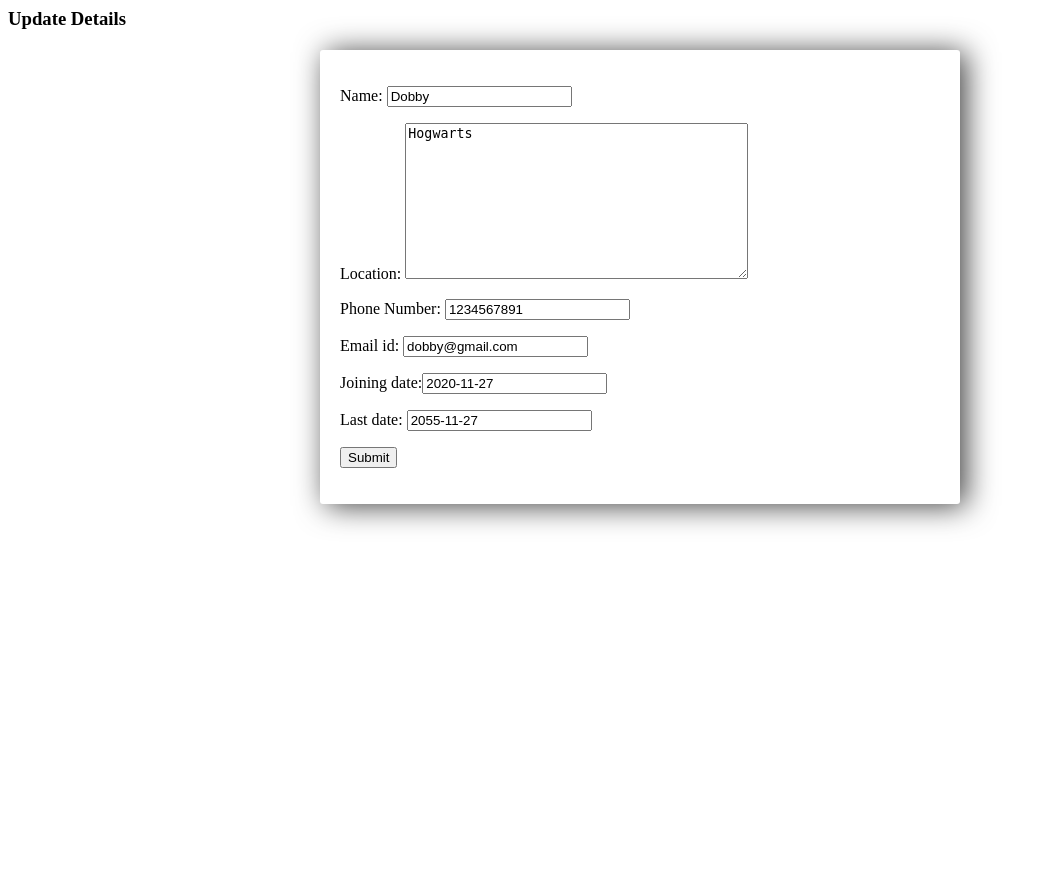
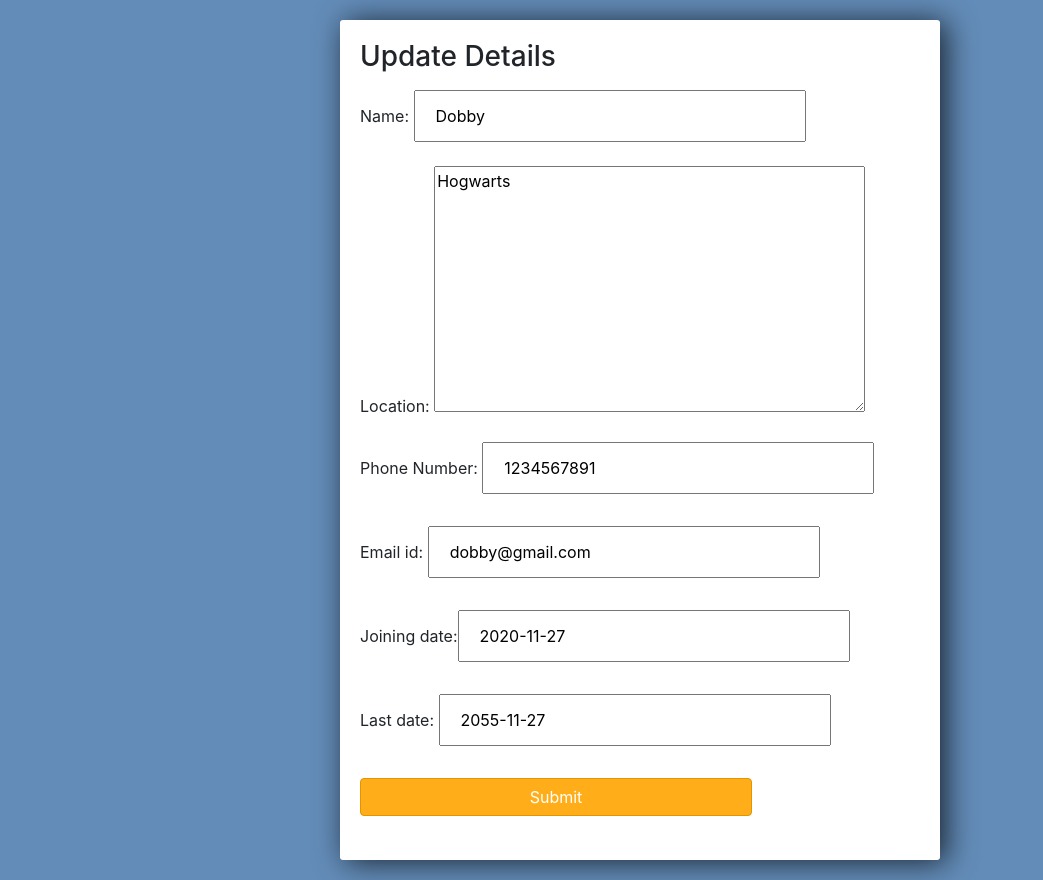
Before and after one commit to ishita-m/employee_portal, a Django app: page /update_employee_details/2/ in a window 1280 px wide. Shown: the whole page, without its empty margins (0-1043 px from the left). Before the commit the page ends 528 px from the top, so only its background shows below. Run offline with Django 3.2, Linux system fonts and the light colour scheme; data comes from the database, SQL or seed files in the repository; both versions use the stored data as it was after the commit; some libraries are stand-ins or nearby versions.

Commit message:
updated enroll_employee.html and update_employee_details.html with css

```diff
--- a/employee_portal/employee/templates/employee/update_employee_details.html
+++ b/employee_portal/employee/templates/employee/update_employee_details.html
@@ -1,6 +1,26 @@
-<h3>Update Details</h3>
+<link rel="stylesheet" href="https://stackpath.bootstrapcdn.com/bootstrap/4.3.1/css/bootstrap.min.css" integrity="sha384-ggOyR0iXCbMQv3Xipma34MD+dH/1fQ784/j6cY/iJTQUOhcWr7x9JvoRxT2MZw1T" crossorigin="anonymous">
 
 <style>
+
+	body{
+		background-color: #638CB8;
+	}
+
+	input{
+		width: 70%;
+		padding: 12px 20px;
+		margin: 8px 0;
+		box-sizing: border-box;
+
+	}
+
+	input::placeholder {
+	  color: #d3d3d3;
+	}
+
+	.submit{
+		background-color: #6BA3E8;
+	}
 
 	.center-column{
 		width:600px;
@@ -11,9 +31,33 @@
 		box-shadow: 6px 2px 30px 0px rgba(0,0,0,0.75);
 	}
 
+	.item-row{
+		background-color: #906abd;
+		margin: 10px;
+		padding: 20px;
+		border-radius: 3px;
+		color: #fff;
+		font-size: 16px;
+		box-shadow: 0px -1px 10px -4px rgba(0,0,0,0.75);
+	}
+
+	.btn-danger{
+		background-color: #ffae19;
+		border-color: #e59400;
+	}
+
+	.table{
+		display: flex;
+		justify-content: center;
+		align-content: center;
+		width: auto;
+	}
+
 </style>
 
 <div class = "center-column">
+
+<h3>Update Details</h3>
 
 <form method="POST" action="">
 	{% csrf_token %}
@@ -25,7 +69,7 @@
 	<p>Joining date:{{form.joining_date}}</p>
 	<p>Last date: {{form.last_date}}</p>
 
-	<input type="submit" name="update employee details">
+	<input class="btn btn-info btn-danger" type="submit" name="update employee details">
 </form>
 
 </div>
```
Also changed, not shown: employee_portal/employee/templates/employee/enroll_employee.html (+41 -2 lines), employee_portal/db.sqlite3.
